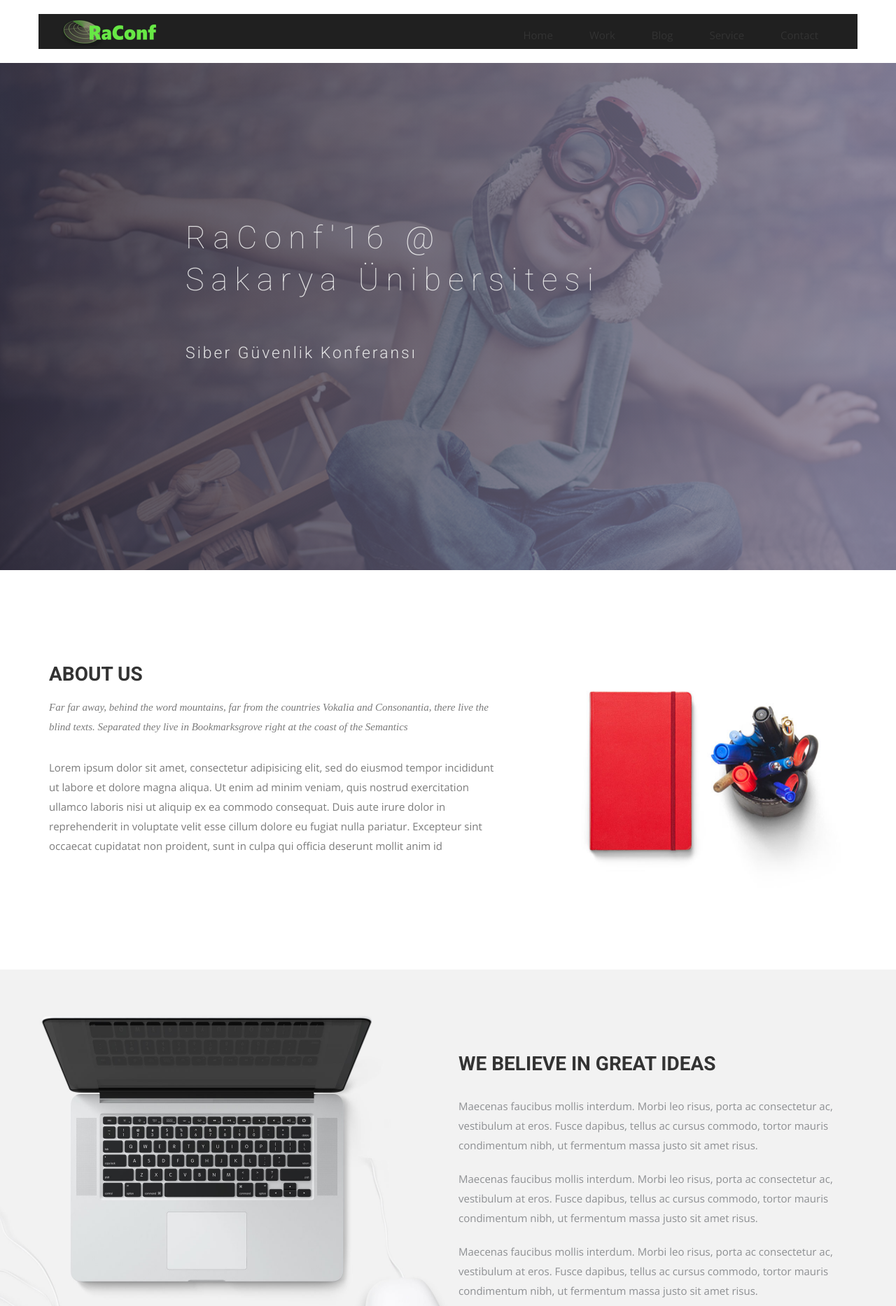
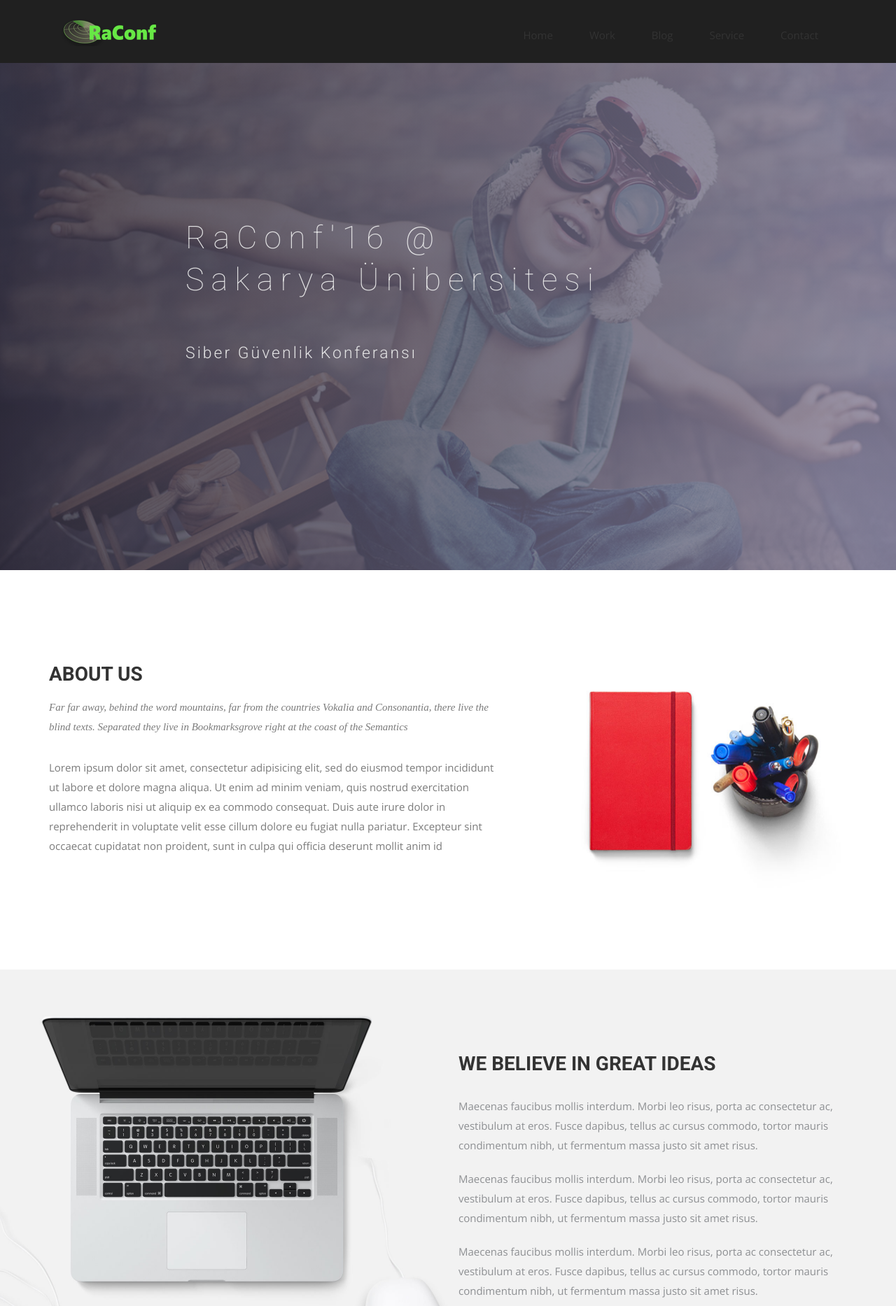
Before and after one commit to bilkamp/bilkamp19.github.io, a Jekyll site: the page built from index.html, in a window 1280 px wide. Shown: the top 1867 px of the page at 70% size. Built offline with Jekyll 4.4.1, drawn with Linux system fonts in a browser that asks for light colours; nearby versions of some CDN libraries; some web fonts are replaced.

Commit message:
Değişiklikler

```diff
--- a/_includes/header.html
+++ b/_includes/header.html
@@ -1,6 +1,6 @@
 <!-- Header Start -->
-<header>
-<div class="container" style="background-color:#202020; color:#fff4d8;">
+<header style="background-color:#202020; color:#fff4d8;">
+<div class="container">
   <div class="row">
     <div class="col-md-12">
       <!-- header Nav Start -->
```
